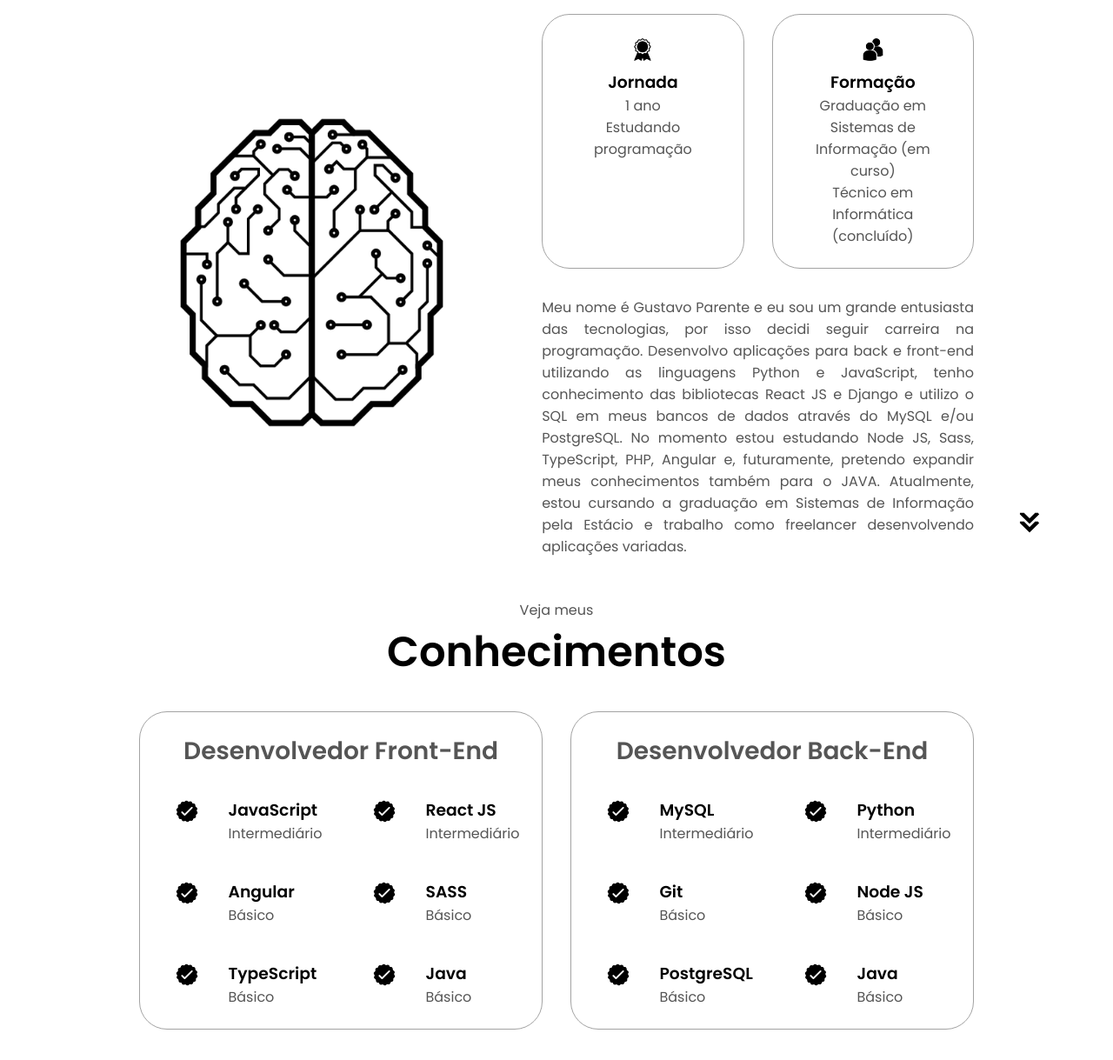
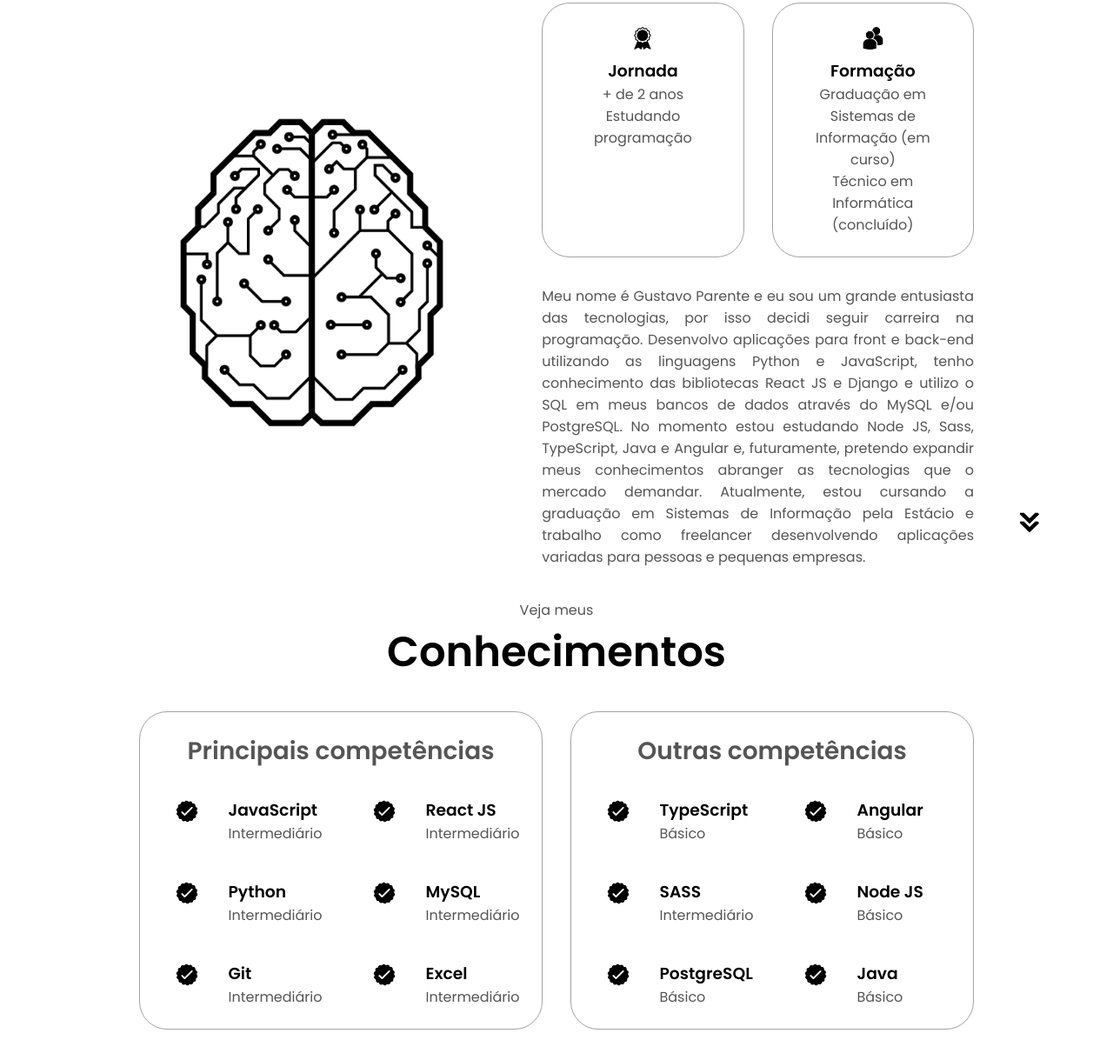
Before and after one commit to GustaParente/Portfolio, a plain HTML site: page index.html in a window 1280 px wide. Shown: the part 1007-2226 px from the top of the page at 87% size. Drawn offline with Linux system fonts and the light colour scheme.

Commit message:
Atualização Janeiro 2

```diff
--- a/index.html
+++ b/index.html
@@ -77,7 +77,7 @@
             <div class="details-container">
               <img src="./assets/experience.png" alt="Experience icon" class="icon" />
               <h3>Jornada</h3>
-              <p>1 ano<br />Estudando programação</p>
+              <p>+ de 2 anos<br />Estudando programação</p>
             </div>
             <div class="details-container">
               <img src="./assets/education.png" alt="Education icon" class="icon" />
@@ -92,13 +92,14 @@
             <p>
               Meu nome é Gustavo Parente e eu sou um grande entusiasta das tecnologias,
               por isso decidi seguir carreira na programação. Desenvolvo aplicações para
-              back e front-end utilizando as linguagens Python e JavaScript, tenho
+              front e back-end utilizando as linguagens Python e JavaScript, tenho
               conhecimento das bibliotecas React JS e Django e utilizo o SQL em meus
               bancos de dados através do MySQL e/ou PostgreSQL. No momento estou estudando
-              Node JS, Sass, TypeScript, PHP, Angular e, futuramente, pretendo expandir
-              meus conhecimentos também para o JAVA. Atualmente, estou cursando a
-              graduação em Sistemas de Informação pela Estácio e trabalho como freelancer
-              desenvolvendo aplicações variadas.
+              Node JS, Sass, TypeScript, Java e Angular e, futuramente, pretendo expandir
+              meus conhecimentos abranger as tecnologias que o mercado demandar. Atualmente,
+              estou cursando a graduação em Sistemas de Informação pela Estácio e trabalho
+              como freelancer desenvolvendo aplicações variadas para pessoas e pequenas
+              empresas.
             </p>
           </div>
         </div>
@@ -116,7 +117,7 @@
       <div class="experience-details-container">
         <div class="about-containers">
           <div class="details-container">
-            <h2 class="experience-sub-title">Desenvolvedor Front-End</h2>
+            <h2 class="experience-sub-title">Principais competências</h2>
             <div class="article-container">
               <article>
                 <img src="./assets/checkmark.png" alt="Experience icon" class="icon" />
@@ -135,17 +136,36 @@
               <article>
                 <img src="./assets/checkmark.png" alt="Experience icon" class="icon" />
                 <div>
-                  <h3>Angular</h3>
-                  <p>Básico</p>
+                  <h3>Python</h3>
+                  <p>Intermediário</p>
                 </div>
               </article>
               <article>
                 <img src="./assets/checkmark.png" alt="Experience icon" class="icon" />
                 <div>
-                  <h3>SASS</h3>
-                  <p>Básico</p>
+                  <h3>MySQL</h3>
+                  <p>Intermediário</p>
                 </div>
               </article>
+              <article>
+                <img src="./assets/checkmark.png" alt="Experience icon" class="icon" />
+                <div>
+                  <h3>Git</h3>
+                  <p>Intermediário</p>
+                </div>
+              </article>
+              <article>
+                <img src="./assets/checkmark.png" alt="Experience icon" class="icon" />
+                <div>
+                  <h3>Excel</h3>
+                  <p>Intermediário</p>
+                </div>
+              </article>
+            </div>
+          </div>
+          <div class="details-container">
+            <h2 class="experience-sub-title">Outras competências</h2>
+            <div class="article-container">
               <article>
                 <img src="./assets/checkmark.png" alt="Experience icon" class="icon" />
                 <div>
@@ -156,34 +176,15 @@
               <article>
                 <img src="./assets/checkmark.png" alt="Experience icon" class="icon" />
                 <div>
-                  <h3>Java</h3>
+                  <h3>Angular</h3>
                   <p>Básico</p>
-                </div>
-              </article>
-            </div>
-          </div>
-          <div class="details-container">
-            <h2 class="experience-sub-title">Desenvolvedor Back-End</h2>
-            <div class="article-container">
-              <article>
-                <img src="./assets/checkmark.png" alt="Experience icon" class="icon" />
-                <div>
-                  <h3>MySQL</h3>
-                  <p>Intermediário</p>
                 </div>
               </article>
               <article>
                 <img src="./assets/checkmark.png" alt="Experience icon" class="icon" />
                 <div>
-                  <h3>Python</h3>
+                  <h3>SASS</h3>
                   <p>Intermediário</p>
-                </div>
-              </article>
-              <article>
-                <img src="./assets/checkmark.png" alt="Experience icon" class="icon" />
-                <div>
-                  <h3>Git</h3>
-                  <p>Básico</p>
                 </div>
               </article>
               <article>
```
Also changed, not shown: assets/Pastas.png (deleted), assets/about-pic.png (deleted), assets/project-1.png (deleted), assets/project-2.png (deleted), assets/project-3.png (deleted), 1 other file.
